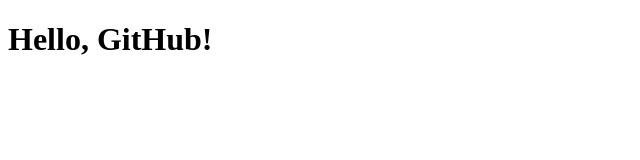
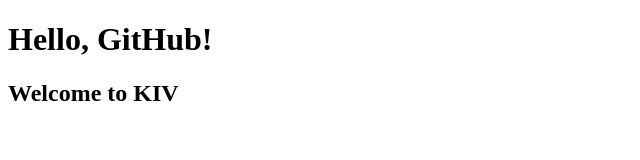
Before and after one commit to zhenglinchen1096496/GIT-Sample-Repo, a plain HTML site: page index.html in a window 1280 px wide. Shown: the whole page, without its empty margins (0-640 px from the left). Drawn offline with Linux system fonts and the light colour scheme.

Commit message:
Added h2 header to index.html

```diff
--- a/index.html
+++ b/index.html
@@ -1,9 +1,13 @@
 <!DOCTYPE html>
 <html>
+
 <head>
     <title>My HTML Page</title>
 </head>
+
 <body>
     <h1>Hello, GitHub!</h1>
+    <h2>Welcome to KIV</h2>
 </body>
+
 </html>
```
